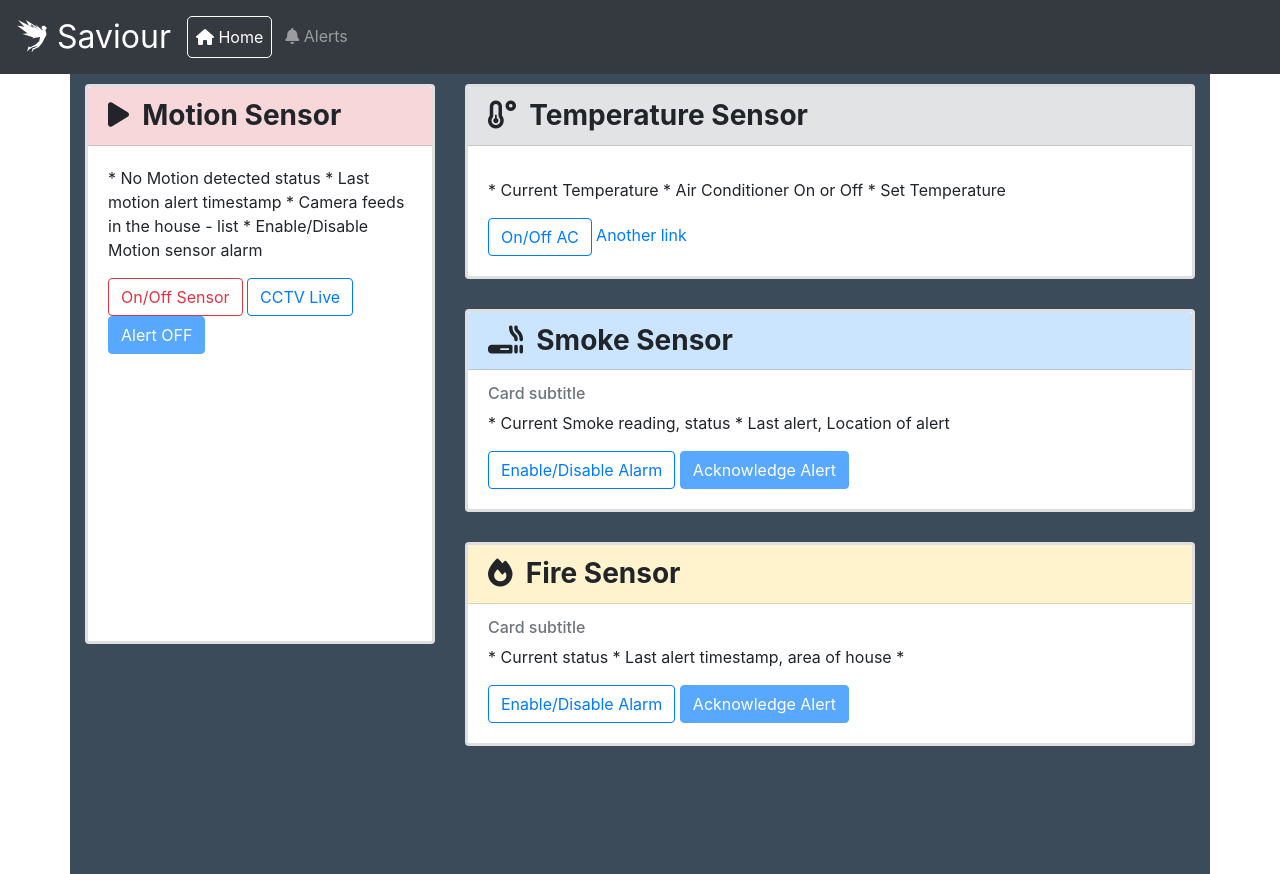
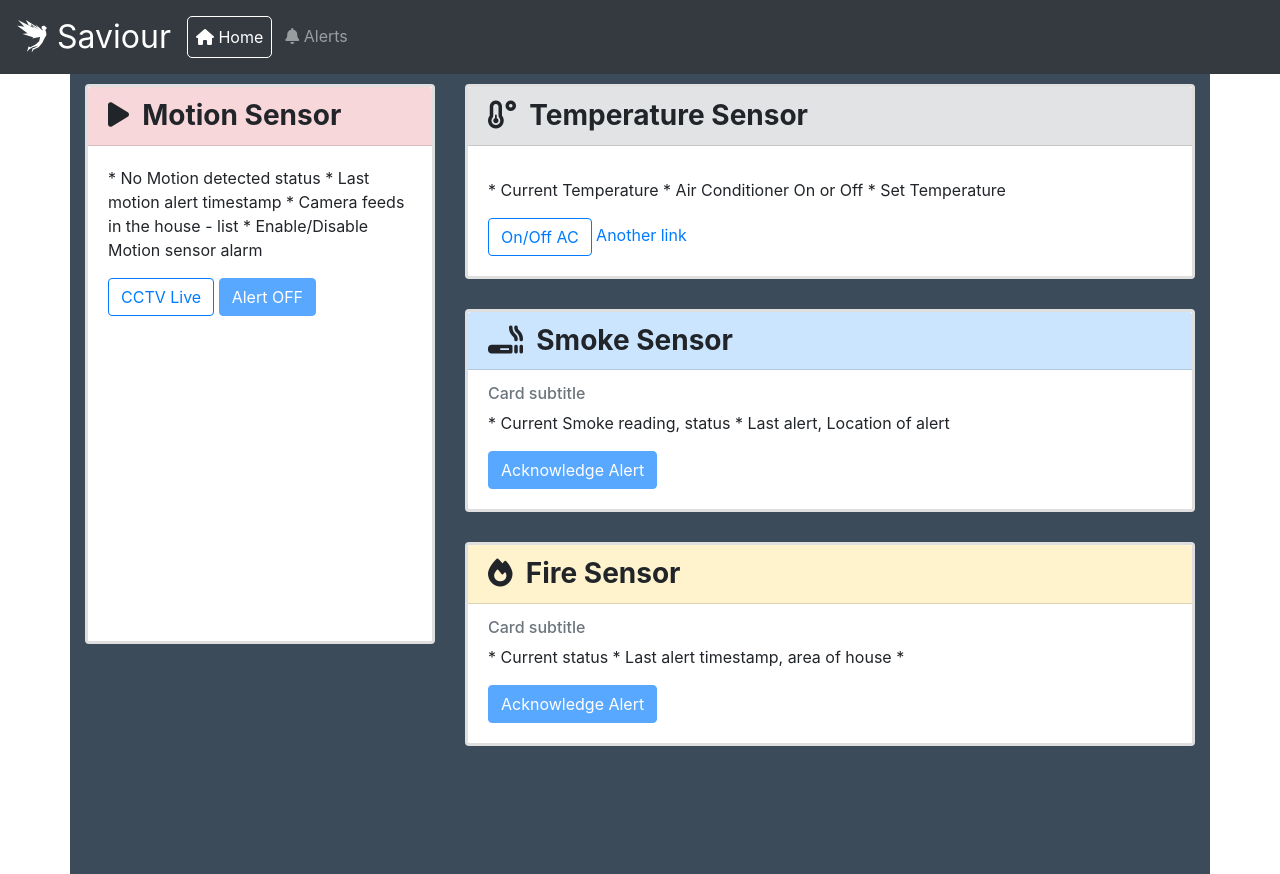
Before and after one commit to sish02/iot-home-secure-web, a website: page Front-End/index.html in a window 1280 px wide. Drawn offline with nearby package versions, Linux system fonts and the light colour scheme.

Commit message:
Final commit

```diff
--- a/Front-End/index.html
+++ b/Front-End/index.html
@@ -131,7 +131,7 @@
                             * Camera feeds in the house - list
                             * Enable/Disable Motion sensor alarm
                         </p>
-                            <a href="#" class="btn btn-outline-danger">On/Off Sensor</a>
+                            <!-- <a href="#" class="btn btn-outline-danger">On/Off Sensor</a> -->
                             <a target="_blank" href="http://192.168.0.177/" class="btn btn-outline-primary">CCTV Live</a>
                             <a href="#" class="btn btn-primary disabled" id="motion-card-btn"
                                 onclick="alertAcknowledge('MOTION')">Alert OFF</a>
@@ -174,7 +174,7 @@
                                     * Last alert, Location of alert
 
                                 </p>
-                                <a href="#" class="btn btn-outline-primary">Enable/Disable Alarm</a>
+                                <!-- <a href="#" class="btn btn-outline-primary">Enable/Disable Alarm</a> -->
                                 <a href="#" class="btn btn-primary disabled" id="smoke-card-btn"
                                     onclick="alertAcknowledge('SMOKE')">Acknowledge Alert</a>
                             </div>
@@ -194,7 +194,7 @@
                                     * Last alert timestamp, area of house
                                     *
                                 </p>
-                                <a href="#" class="btn btn-outline-primary">Enable/Disable Alarm</a>
+                                <!-- <a href="#" class="btn btn-outline-primary">Enable/Disable Alarm</a> -->
                                 <a href="#" class="btn btn-primary disabled" id="flame-card-btn"
                                     onclick="alertAcknowledge('FLAME')">Acknowledge Alert</a>
                             </div>
```
